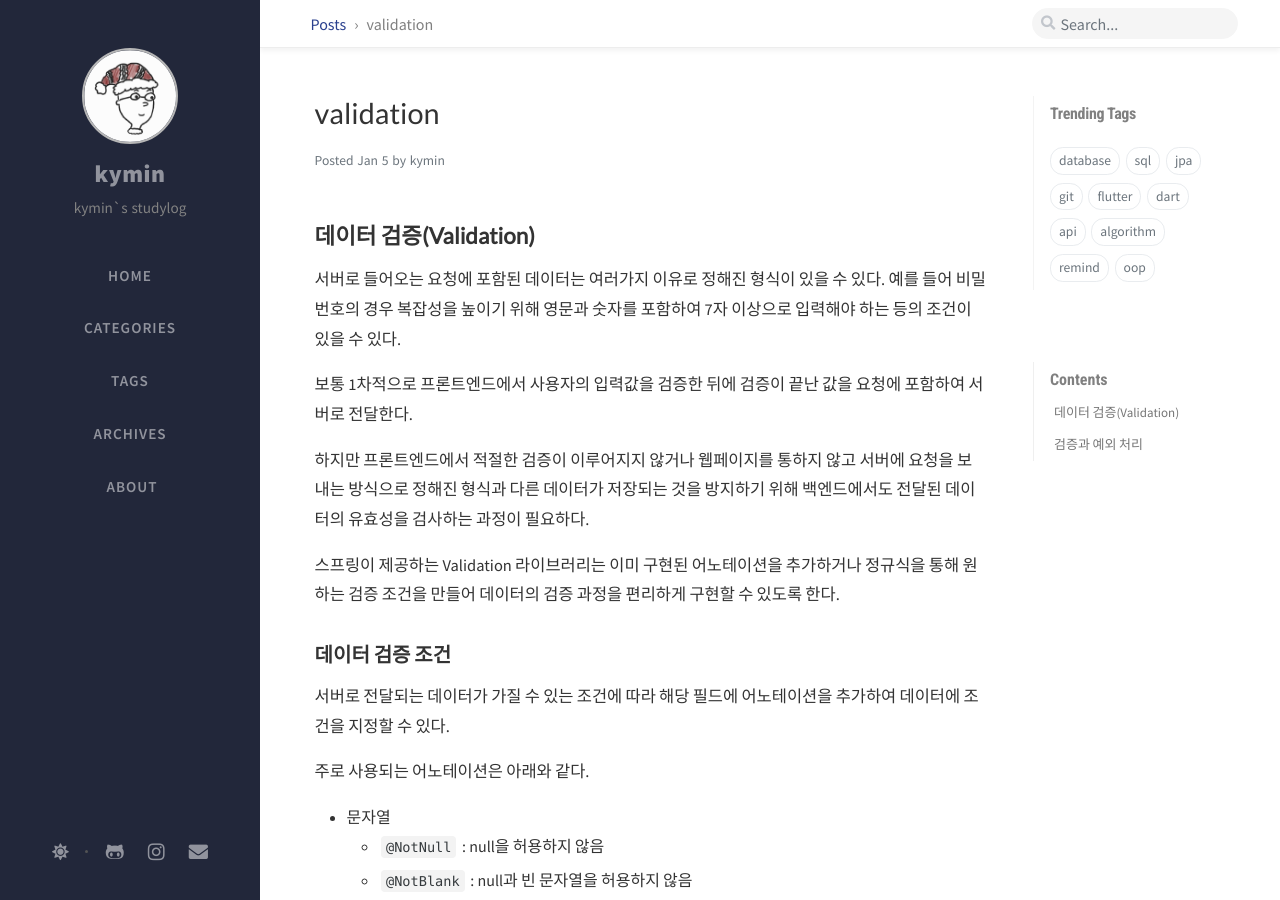
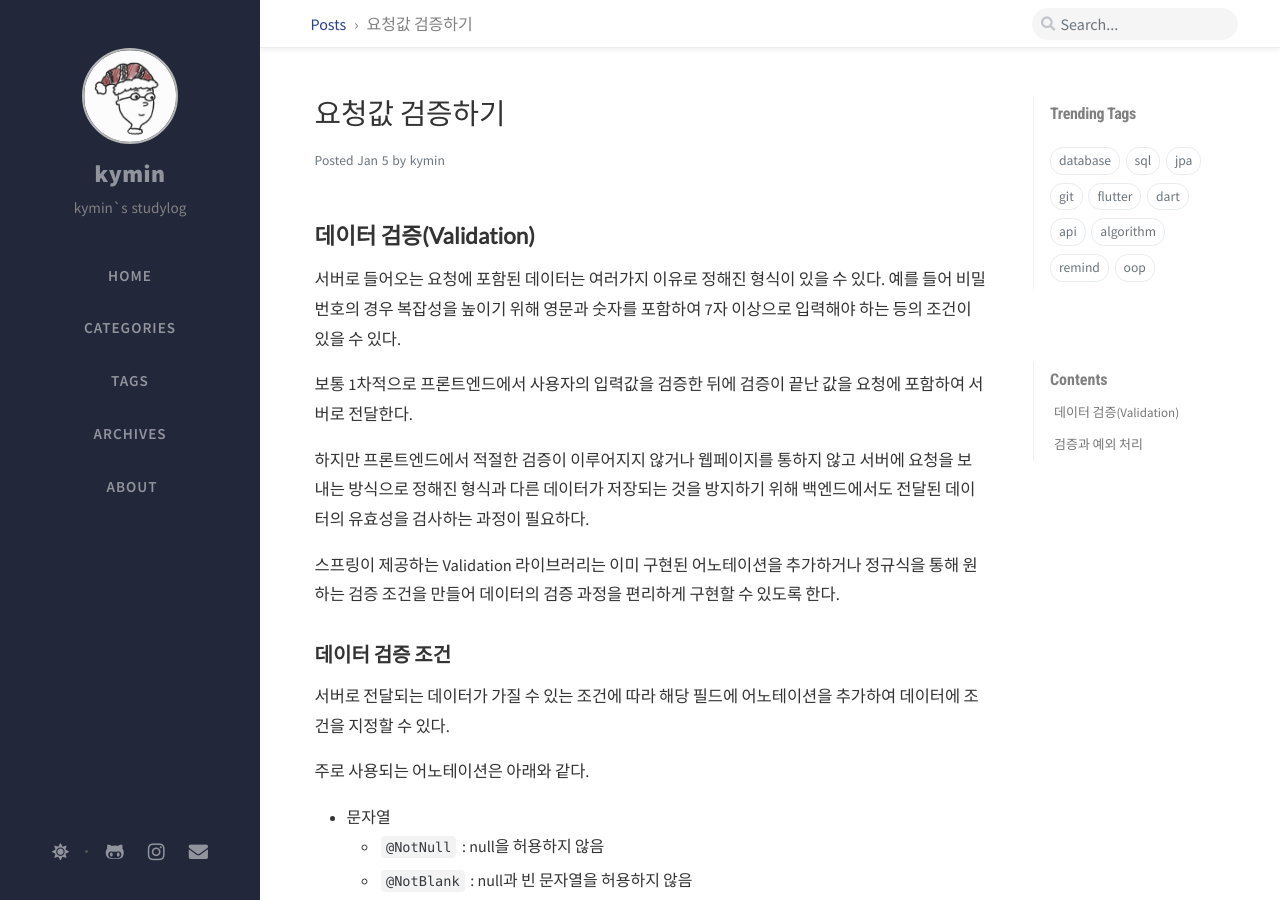
Before and after one commit to Kyoung-M1N/kyoung-M1N.github.io, a Jekyll site: the page built from _posts/spring/2025-01-05-[Spring]validation.md, in a window 1280 px wide and 900 px high. Built offline with Jekyll 4.4.1, drawn with Linux system fonts in a browser that asks for light colours; nearby versions of some CDN libraries; comment, search, counter and statistics services are not loaded.

Commit message:
docs: 포스트 수정

```diff
--- a/_posts/spring/2025-01-05-[Spring]validation.md
+++ b/_posts/spring/2025-01-05-[Spring]validation.md
@@ -1,5 +1,5 @@
 ---
-title: validation
+title: 요청값 검증하기
 author: kymin
 date: 2025-01-05 12:54
 categories: [Spring]
```
